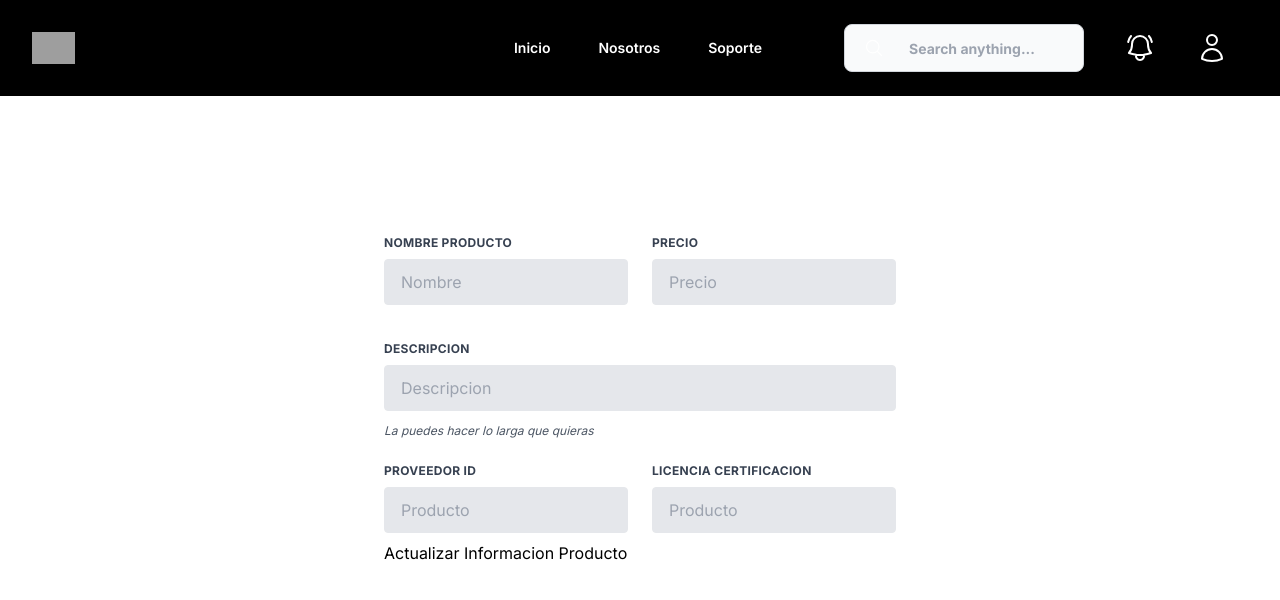
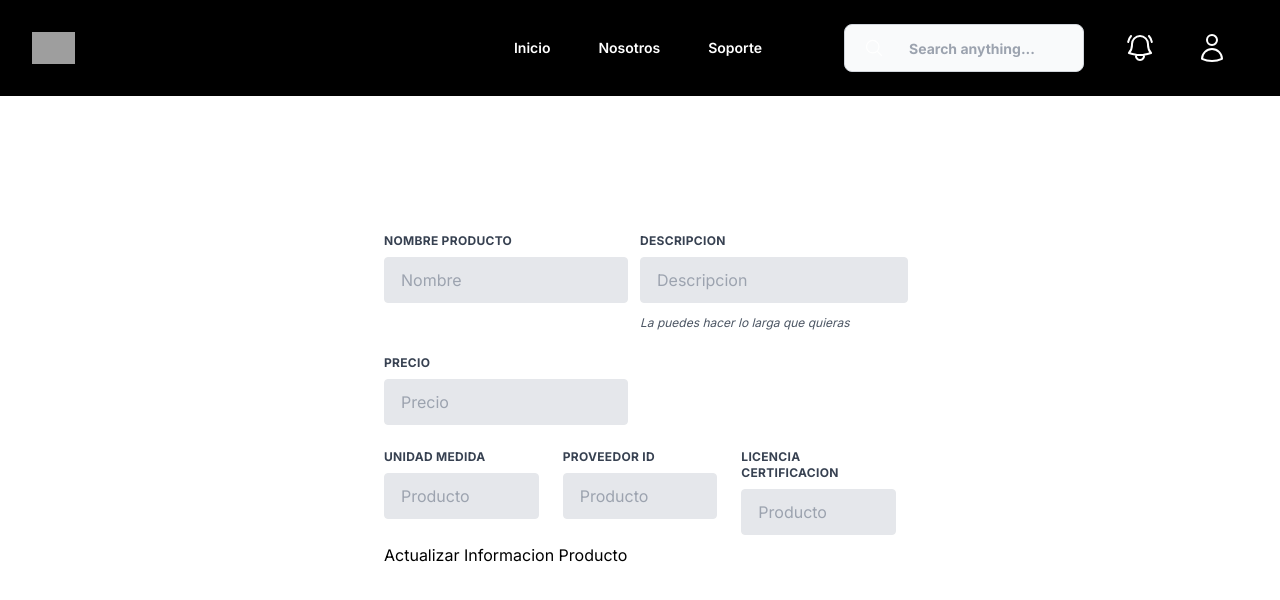
Before and after one commit to ckack2226/inventTwo, a Next.js app: page /edit in a window 1280 px wide. Shown: the top 600 px of the page. Built offline with nearby package versions, Linux system fonts and the light colour scheme; grey boxes are pictures that could not be loaded.

Commit message:
[FIX] It's already working POST

```diff
--- a/src/app/api/producto/route.ts
+++ b/src/app/api/producto/route.ts
@@ -1,6 +1,7 @@
 import { NextRequest, NextResponse } from "next/server";
 import connection from "@/app/libs/sql";
 import { findAllProductos } from "@/app/libs/findProduct";
+import { messages } from "@/app/utils/message";
 
 export async function GET(request: NextRequest) {
     try {
@@ -28,3 +29,30 @@ export async function GET(request: NextRequest) {
         );
     }
 }
+
+
+export async function POST(request: NextRequest) {
+    try {
+      await connection;
+
+      const body = await request.json()
+      const {nombre, descripcion, precio, unidadmedida, proveedorid, licenciacertificacionid} = body;
+
+      if(!nombre || !descripcion || !precio || !unidadmedida || !proveedorid || !licenciacertificacionid){
+        return NextResponse.json({
+            message: messages.error.needProps,
+        }, {status: 400,})
+      }
+
+    await connection.query('INSERT INTO productos (nombre, descripcion, precio, unidadmedida, proveedorid, licenciacertificacionid) VALUES (?, ?, ? ,? ,?, ?)', [nombre, descripcion, precio, unidadmedida, proveedorid, licenciacertificacionid]);
+
+    const response = NextResponse.json({
+        message: messages.success.productCreated
+    })
+    return response;
+    } catch (err){
+        return NextResponse.json({
+            message: messages.error.default, err
+        })
+    }
+  }
--- a/src/app/edit/page.tsx
+++ b/src/app/edit/page.tsx
@@ -1,52 +1,88 @@
 'use client'
 
+import axios from "axios";
 import Header from "../components/header"
-import React from 'react';
-import { useSearchParams } from "next/navigation";
+import React, {useState } from 'react';
 
 export default function Edit() {
-    const searchParams = useSearchParams()
+  const [formData, setFormData] = useState({
+    Nombre: '',
+    Precio: '',
+    Descripcion: '',
+    UnidadMedida: '',
+    ProveedorID: '',
+    LicenciaCertificacionID: ''
+  });
 
+  const handleInputChange = (e: any) => {
+    setFormData({
+      ...formData,
+      [e.target.name]: e.target.value
+    });
+  };
+
+  const handleSubmit = async (e: any) => {
+    e.preventDefault();
+
+    try {
+
+      const response = await axios.post('/api/producto', formData);
+
+      if (response.status === 200) {
+        console.log('Producto creado con éxito');
+      } else {
+        console.error('Error al crear el producto:', response.statusText);
+      }
+    } catch (error) {
+      console.error('Error de red:', error);
+
+    }
+  };
     return (
         <>
             <Header />
-            <div>{searchParams.get('product')}</div>
-<form className="w-full max-w-lg">
+<form className="w-full max-w-lg" onSubmit={handleSubmit}>
   <div className="flex flex-wrap -mx-3 mb-6">
     <div className="w-full md:w-1/2 px-3 mb-6 md:mb-0">
       <label className="block uppercase tracking-wide text-gray-700 text-xs font-bold mb-2">
         Nombre Producto
       </label>
-      <input className="appearance-none block w-full bg-gray-200 text-gray-700 border rounded py-3 px-4 mb-3 leading-tight focus:outline-none focus:bg-white" type="text" name="Nombre" id="Nombre" placeholder="Nombre" />
+      <input className="appearance-none block w-full bg-gray-200 text-gray-700 border rounded py-3 px-4 mb-3 leading-tight focus:outline-none focus:bg-white" type="text" name="nombre" id="nombre" onChange={handleInputChange} placeholder="Nombre"  />
     </div>
-    <div className="w-full md:w-1/2 px-3">
-      <label className="block uppercase tracking-wide text-gray-700 text-xs font-bold mb-2">
-        Precio
-      </label>
-      <input className="appearance-none block w-full bg-gray-200 text-gray-700 border border-gray-200 rounded py-3 px-4 leading-tight focus:outline-none focus:bg-white focus:border-gray-500" type="number" name="Precio" id="Precio" placeholder="Precio" />
-    </div>
-  </div>
   <div className="flex flex-wrap -mx-3 mb-6">
     <div className="w-full px-3">
       <label className="block uppercase tracking-wide text-gray-700 text-xs font-bold mb-2">
         Descripcion
       </label>
-      <input className="appearance-none block w-full bg-gray-200 text-gray-700 border border-gray-200 rounded py-3 px-4 mb-3 leading-tight focus:outline-none focus:bg-white focus:border-gray-500" type="text" name="Descripcion" id="Descripcion" placeholder="Descripcion" />
+      <input className="appearance-none block w-full bg-gray-200 text-gray-700 border border-gray-200 rounded py-3 px-4 mb-3 leading-tight focus:outline-none focus:bg-white focus:border-gray-500" type="text" name="descripcion" id="descripcion" onChange={handleInputChange} placeholder="Descripcion" />
       <p className="text-gray-600 text-xs italic">La puedes hacer lo larga que quieras</p>
     </div>
   </div>
+    <div className="w-full md:w-1/2 px-3">
+      <label className="block uppercase tracking-wide text-gray-700 text-xs font-bold mb-2">
+        Precio
+      </label>
+      <input className="appearance-none block w-full bg-gray-200 text-gray-700 border border-gray-200 rounded py-3 px-4 leading-tight focus:outline-none focus:bg-white focus:border-gray-500" type="number" name="precio" id="precio" onChange={handleInputChange} placeholder="Precio" />
+    </div>
+  </div>
   <div className="flex flex-wrap -mx-3 mb-2">
-    <div className="w-full md:w-1/2 px-3 mb-6 md:mb-0">
+    <div className="w-full md:w-1/3 px-3 mb-6 md:mb-0">
+      <label className="block uppercase tracking-wide text-gray-700 text-xs font-bold mb-2">
+        Unidad medida
+      </label>
+      <input className="appearance-none block w-full bg-gray-200 text-gray-700 border border-gray-200 rounded py-3 px-4 leading-tight focus:outline-none focus:bg-white focus:border-gray-500" type="number" name="unidadmedida" id="unidadmedida" onChange={handleInputChange} placeholder="Producto" />
+    </div>
+    <div className="w-full md:w-1/3 px-3 mb-6 md:mb-0">
       <label className="block uppercase tracking-wide text-gray-700 text-xs font-bold mb-2">
         Proveedor ID
       </label>
-      <input className="appearance-none block w-full bg-gray-200 text-gray-700 border border-gray-200 rounded py-3 px-4 leading-tight focus:outline-none focus:bg-white focus:border-gray-500" type="number" name="ProveedorID" id="ProveedorID" placeholder="Producto" />
+      <input className="appearance-none block w-full bg-gray-200 text-gray-700 border border-gray-200 rounded py-3 px-4 leading-tight focus:outline-none focus:bg-white focus:border-gray-500" type="number" name="proveedorid" id="proveedorid" onChange={handleInputChange} placeholder="Producto" />
     </div>
-    <div className="w-full md:w-1/2 px-3 mb-6 md:mb-0">
+    <div className="w-full md:w-1/3 px-3 mb-6 md:mb-0">
       <label className="block uppercase tracking-wide text-gray-700 text-xs font-bold mb-2">
         licencia Certificacion
       </label>
-      <input className="appearance-none block w-full bg-gray-200 text-gray-700 border border-gray-200 rounded py-3 px-4 leading-tight focus:outline-none focus:bg-white focus:border-gray-500" type="number" name="LicenciaCertificacionID" id="LicenciaCertificacionID" placeholder="Producto" />
+      <input className="appearance-none block w-full bg-gray-200 text-gray-700 border border-gray-200 rounded py-3 px-4 leading-tight focus:outline-none focus:bg-white focus:border-gray-500" type="number" name="licenciacertificacionid" id="licenciacertificacionid" onChange={handleInputChange} placeholder="Producto" />
     </div>
   </div>
   <button type="submit" className="btn btn-primary">Actualizar Informacion Producto</button>
--- a/src/app/libs/findProduct.ts
+++ b/src/app/libs/findProduct.ts
@@ -39,7 +39,7 @@ export const findAllProductos = (): Promise<Producto[]> => {
           result.Precio,
           result.UnidadMedida,
           result.ProveedorID,
-          result.LicenciaCertificadoID
+          result.LicenciaCertificacionID
         );
       });
       resolve(productos);
--- a/src/app/models/Product.ts
+++ b/src/app/models/Product.ts
@@ -5,7 +5,7 @@ export interface Producto {
   Precio: string;
   UnidadMedida: string;
   ProveedorID: number;
-  LicenciaCertificadoID: number;
+  LicenciaCertificacionID: number;
 }
 
 export class ProductoModel implements Producto {
@@ -15,15 +15,15 @@ export class ProductoModel implements Producto {
   Precio: string;
   UnidadMedida: string;
   ProveedorID: number;
-  LicenciaCertificadoID: number;
+  LicenciaCertificacionID: number;
 
-  constructor(  ProductoID: number,Nombre: string, Descripcion: string, Precio: string,UnidadMedida: string,ProveedorID: number,LicenciaCertificadoID: number) {
+  constructor(  ProductoID: number,Nombre: string, Descripcion: string, Precio: string,UnidadMedida: string,ProveedorID: number,LicenciaCertificacionID: number) {
     this.ProductoID = ProductoID;
     this.Nombre = Nombre;
     this.Precio = Precio;
     this.Descripcion = Descripcion;
     this.UnidadMedida = UnidadMedida;
     this.ProveedorID = ProveedorID;
-    this.LicenciaCertificadoID = LicenciaCertificadoID;
+    this.LicenciaCertificacionID = LicenciaCertificacionID;
   }
 }
--- a/src/app/utils/message.ts
+++ b/src/app/utils/message.ts
@@ -10,6 +10,7 @@ export const messages = {
     },
     success:{
       userCreated: "Usuario creado correctamente",
+      productCreated: "producto creado correctamente",
       userLogged: 'Bienvenido a Invent2'
          },
  };
```
